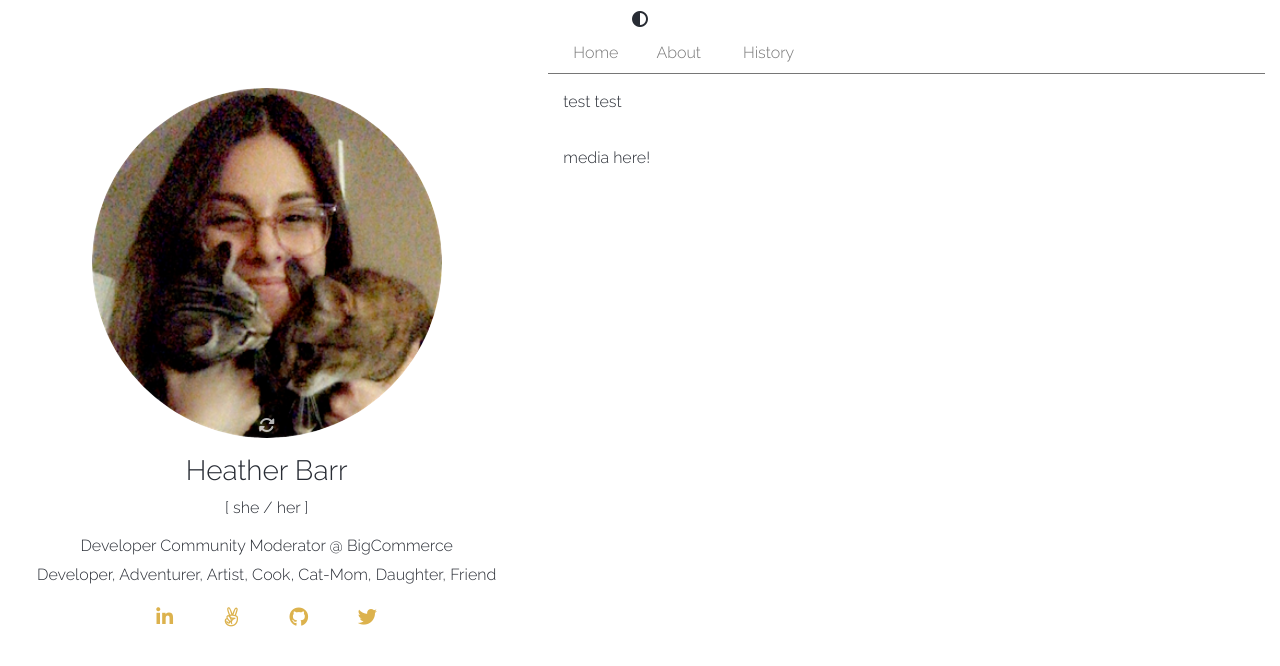
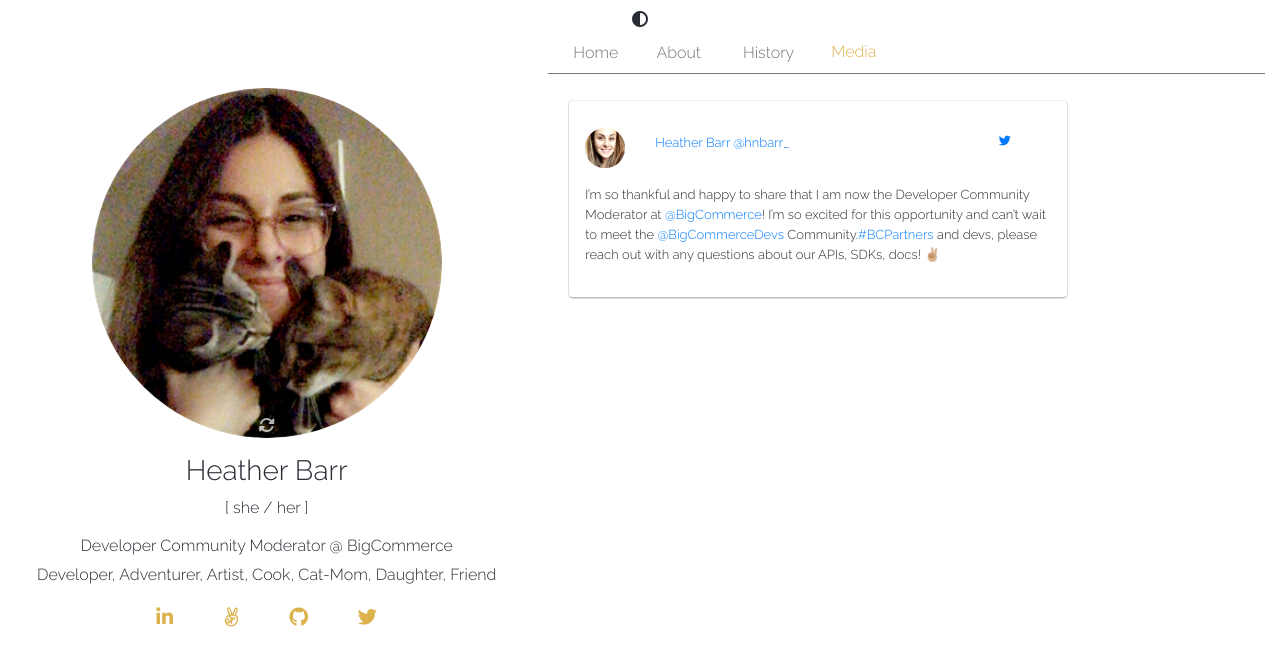
Before and after one commit to hnbarr/heatherbarr, a React (Create React App) app: page /Media in a window 1280 px wide. Shown: the top 666 px of the page. Built offline with nearby package versions, Linux system fonts and the light colour scheme.

Commit message:
added in Media component and twitter post

```diff
--- a/src/components/Media.js
+++ b/src/components/Media.js
@@ -1,16 +1,26 @@
 import React, { Component } from 'react'
+import TwitterHeader from './TwitterHeader'
 
 export default class Media extends Component {
+    // todo: turn twitter feed into dynamic pull from twitter api or json data in app
     render() {
         return (
-            <div className="container-fluid">
+            <div className="container-fluid" id="MediaComponent">
                 <div className="row">
                     <div className="col-12 my-3">
-                        test test
+                        <blockquote className="twitter-tweet p-3">
+                            <TwitterHeader/>
+                            <p className="twitter-body" lang="en" dir="ltr">
+                                I’m so thankful and happy to share that I am now the Developer Community Moderator at <a href="https://twitter.com/BigCommerce?ref_src=twsrc%5Etfw">@BigCommerce</a>!
+                                I’m so excited for this opportunity and can’t wait to meet the <a href="https://twitter.com/BigCommerceDevs?ref_src=twsrc%5Etfw">@BigCommerceDevs</a> Community.
+                                <a href="https://twitter.com/hashtag/BCPartners?src=hash&amp;ref_src=twsrc%5Etfw">#BCPartners</a> and devs, please reach out with any questions about our APIs, SDKs, docs! ✌🏼
+                            </p>
+                        </blockquote>
                     </div>
-                    <div className="col-12 my-3">
-                        media here!
-                    </div>
+                    {/* <div className="col-12 my-3">
+                        Podcast Preview?
+                    </div> */}
+                    <script async src="https://platform.twitter.com/widgets.js" charSet="utf-8"></script>
                 </div>
             </div>
         )
--- a/src/components/NavTabs.js
+++ b/src/components/NavTabs.js
@@ -16,7 +16,7 @@
                 <li className="nav-item mx-1">
                     <NavLink className="nav-link" activeClassName="active" to="/History">History</NavLink>
                 </li>
-                <li className="nav-item mr-2 d-none">
+                <li className="nav-item mr-2">
                     <NavLink className="nav-link" activeClassName="active" to="/Media">Media</NavLink>
                 </li>
             </ul>
--- /dev/null
+++ b/src/components/TwitterHeader.js
@@ -0,0 +1,26 @@
+import React, { Component } from 'react'
+import twitter from '../images/Untitled.png'
+
+export default class TwitterHeader extends Component {
+    constructor(props) {
+        super(props)
+
+        this.state = {
+             twitterImg: twitter
+        }
+    }
+
+    render() {
+        return (
+            <div className="twitter-header d-flex justify-content-between row my-3">
+                <a rel="noreferrer" href="https://twitter.com/hnbarr_" target="_blank" className="col-10">
+                    <div className="row">
+                        <img src={this.state.twitterImg} className="twitter-image col" alt="profile"/>
+                        <p className="col-7">Heather Barr @hnbarr_</p>
+                    </div>
+                </a>
+                <a rel="noreferrer" href="https://twitter.com/hnbarr_" target="_blank" className="col"><i className="fab fa-twitter"></i></a>
+            </div>
+        )
+    }
+}
--- a/src/main.css
+++ b/src/main.css
@@ -194,4 +194,45 @@
   border: none !important;
   color: #DCB24D !important;
 }
+
+#MediaComponent .twitter-tweet {
+  display: inline-block;
+  font-size: 12px;
+  font-weight: bold;
+  line-height: 16px;
+  border-color: #eee #ddd #bbb;
+  border-radius: 5px;
+  border-style: solid;
+  border-width: 1px;
+  -webkit-box-shadow: 0 1px 1px rgba(0, 0, 0, 0.15);
+          box-shadow: 0 1px 1px rgba(0, 0, 0, 0.15);
+  margin: 10px 5px;
+  padding: 0 16px 16px 16px;
+  max-width: 500px;
+}
+
+#MediaComponent .twitter-tweet .twitter-image {
+  min-width: 70px;
+  max-width: 70px;
+  min-height: 40px;
+  max-height: 40px;
+  margin-top: -5px;
+}
+
+#MediaComponent .twitter-tweet p {
+  font-size: 13px;
+  font-weight: normal;
+  line-height: 20px;
+}
+
+#MediaComponent .twitter-tweet a {
+  font-weight: normal;
+  text-decoration: none;
+  outline: 0 none;
+}
+
+#MediaComponent .twitter-tweet a:hover,
+#MediaComponent .twitter-tweet a:focus {
+  text-decoration: underline;
+}
 /*# sourceMappingURL=main.css.map */
--- a/src/main.scss
+++ b/src/main.scss
@@ -186,3 +186,46 @@
         color: $universalYellow !important;
     }
 }
+
+#MediaComponent {
+    .twitter-tweet {
+        .twitter-image {
+            min-width: 70px;
+            max-width: 70px;
+            min-height: 40px;
+            max-height: 40px;
+            margin-top: -5px;
+        }
+        display: inline-block;
+        // font-family: "Helvetica Neue", Roboto, "Segoe UI", Calibri, sans-serif;
+        font-size: 12px;
+        font-weight: bold;
+        line-height: 16px;
+        border-color: #eee #ddd #bbb;
+        border-radius: 5px;
+        border-style: solid;
+        border-width: 1px;
+        box-shadow: 0 1px 1px rgba(0, 0, 0, 0.15);
+        margin: 10px 5px;
+        padding: 0 16px 16px 16px;
+        max-width: 500px;
+      }
+
+
+      .twitter-tweet p {
+        font-size: 13px;
+        font-weight: normal;
+        line-height: 20px;
+      }
+      .twitter-tweet a {
+        // color: inherit;
+        font-weight: normal;
+        text-decoration: none;
+        outline: 0 none;
+      }
+
+      .twitter-tweet a:hover,
+      .twitter-tweet a:focus {
+        text-decoration: underline;
+      }
+}
```
Also changed, not shown: 1 other file (tests, documents, lock files or other folders).
